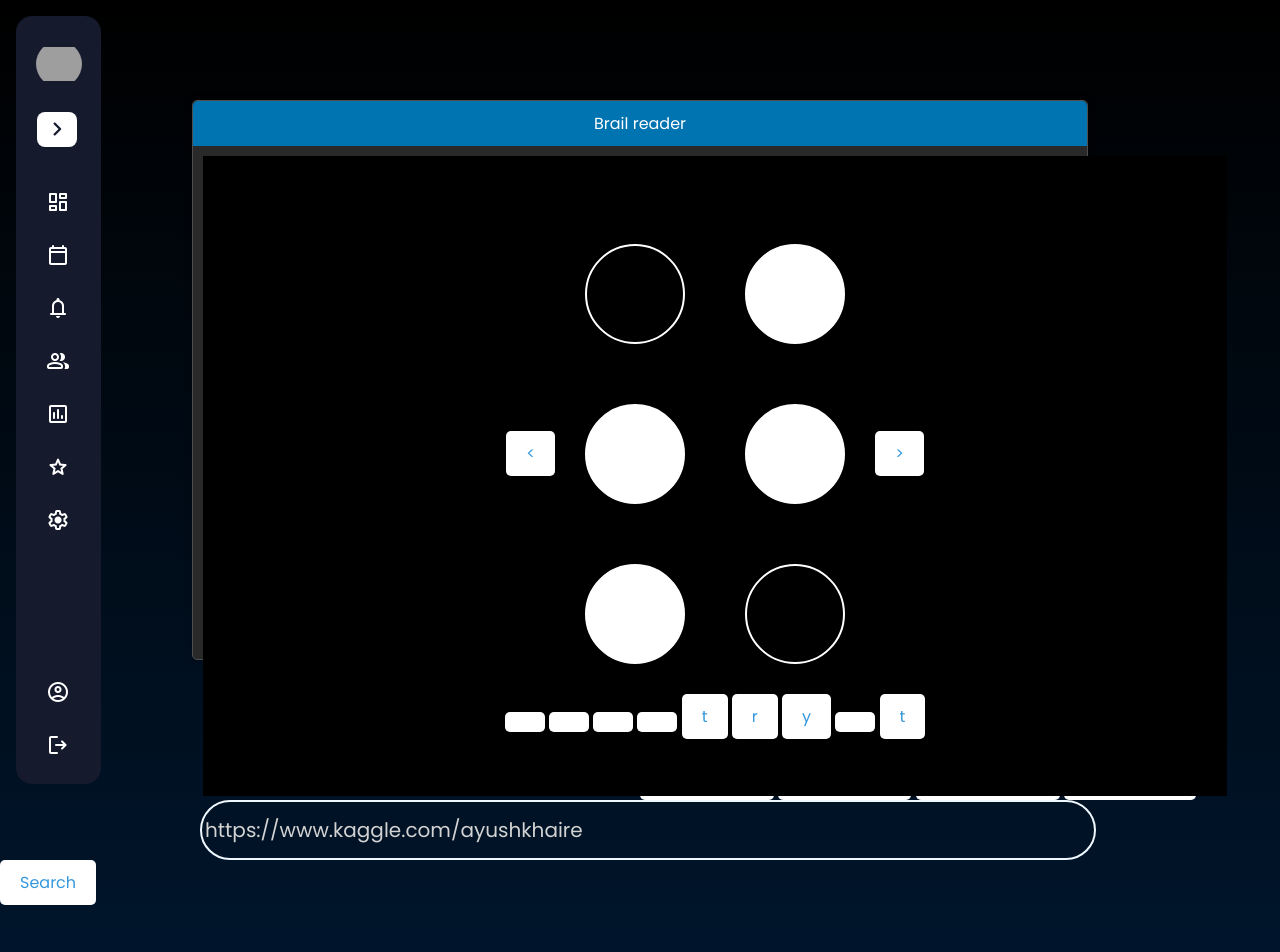
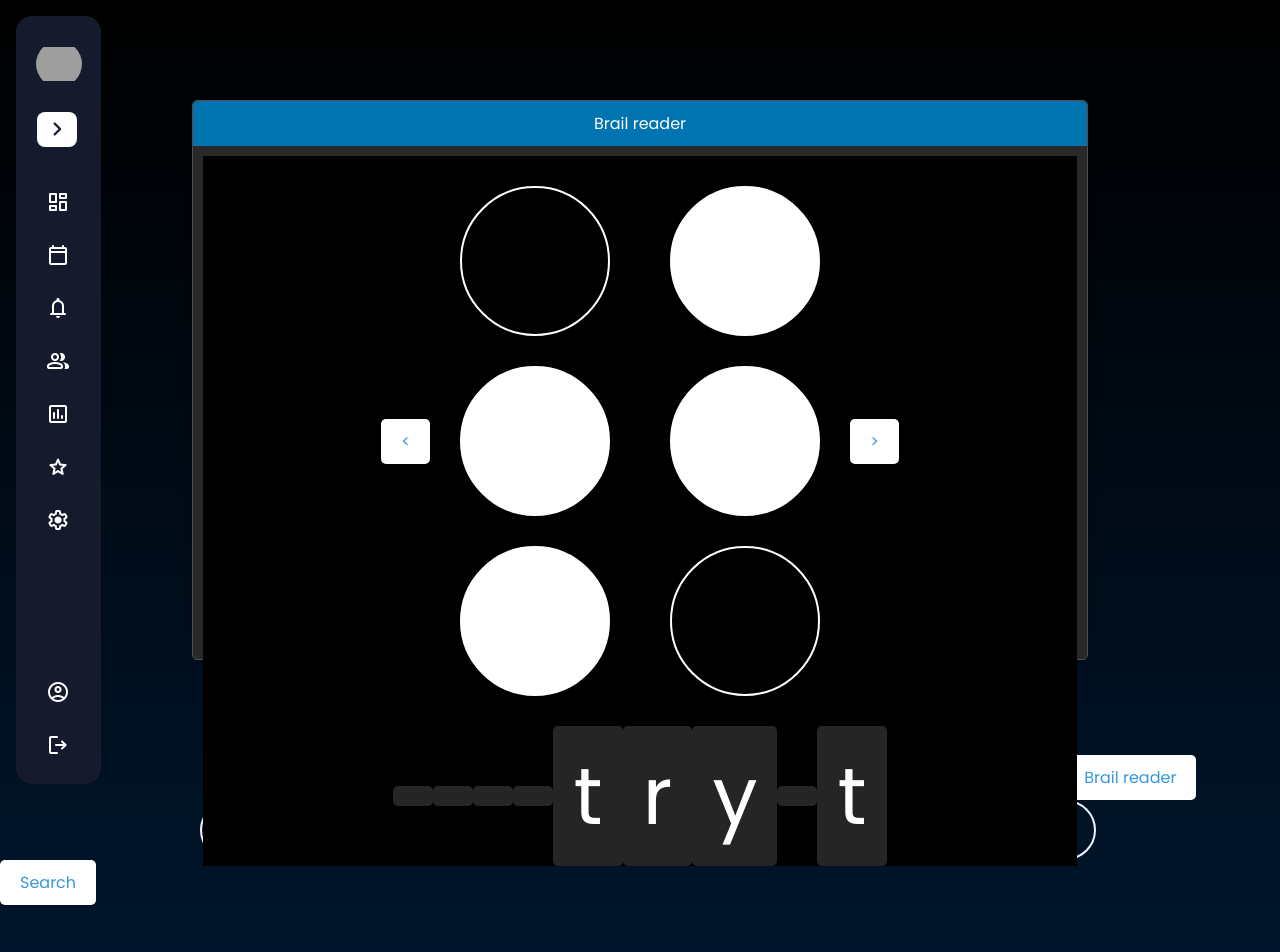
Before and after one commit to AYUSHKHAIRE/web-view, a Django app: template accessweb/templates/browse/main.html in a window 1280 px wide, after a click on "Brail reader". Shown: the top 952 px of the page. Run offline with Django 5.2, Linux system fonts and the light colour scheme; the template is opened without the code that fills it, so the values that code supplies are empty; the visitor is signed in with stand-in values (Sample User, id 1); parts of the project's set-up code (start-up, migrations or seed data) failed here and were passed over; some libraries are stand-ins or nearby versions; grey boxes are pictures that could not be loaded.

Commit message:
added styles for strips in brail

```diff
--- a/accessweb/static/css/style.css
+++ b/accessweb/static/css/style.css
@@ -539,13 +539,11 @@ button:hover {
 
 /* brail handler */
 .brail-reader .mainbrailcolordiv{
-  width: 80vw;
-  height: 80vh;
   display: flex;
   justify-content: center;
   align-items: center;
   background-color: #000000;
-  position: fixed;
+  top: 50px;
 }
 
 .braildiv .mainbrailstrip{
@@ -554,9 +552,11 @@ button:hover {
   text-align: center;
   justify-content: center;
   flex-direction: row;
+  width: 100%;
+  height: 100%;
 }
 
-.brailcol{
+.brailcol .brailarrow{
   display: flex;
   align-items: center;
   justify-content: center;
@@ -566,10 +566,23 @@ button:hover {
 
 .brailcol .dot{
   display: flex;
-  width: 100px;
-  height: 100px;
+  width: 150px;
+  height: 150px;
   border-radius: 50%;
   background-color: #ffffff;
   margin: 30px;
   border: 2px double white;
 }
+
+.textstrip{
+  display: flex;
+  flex-direction: row;
+  align-items: center;
+  text-align: center;
+  justify-content: center;
+}
+.brail-english-letter{
+  background-color: #252525;
+  color: #ffffff;
+  font-size: 80px;
+}
```
